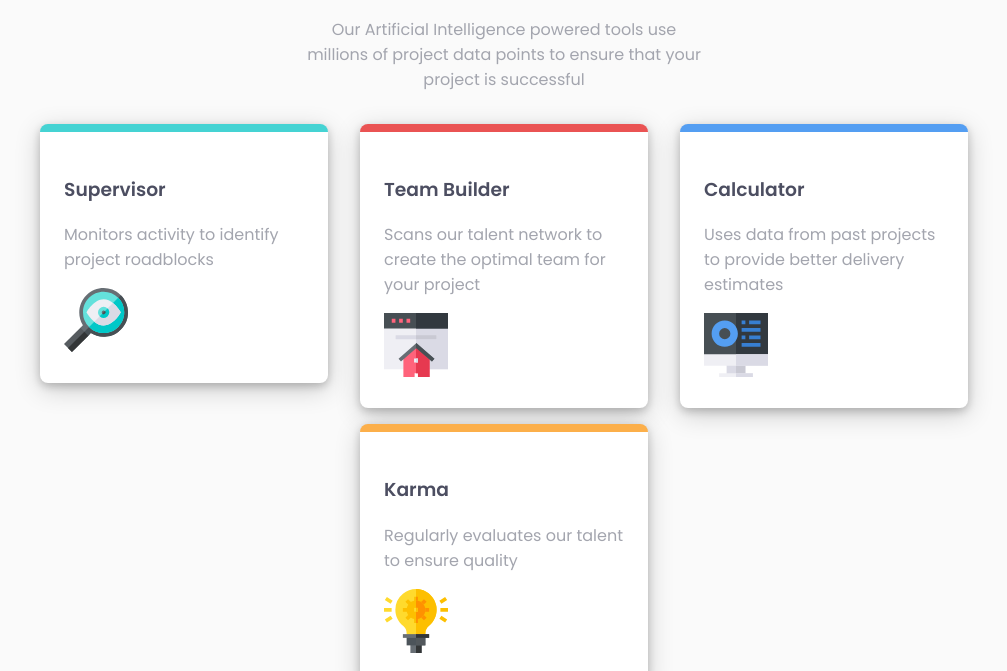
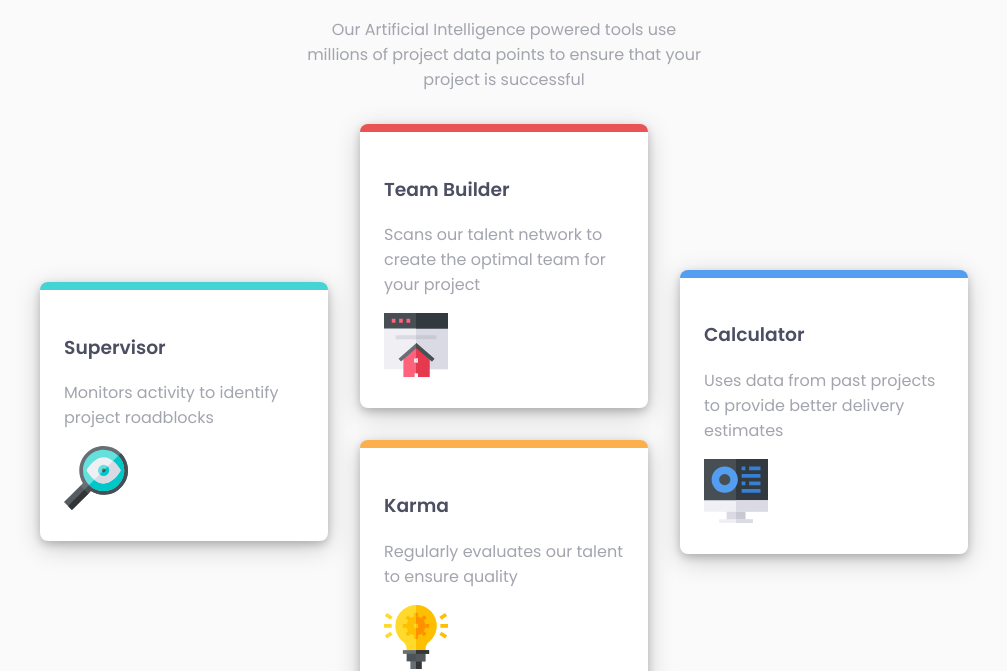
Before and after one commit to costelloeward/four-cards, a plain HTML site: page index.html in a window 1280 px wide. Shown: the part 153-824 px from the top of the page, without its empty margins (136-1143 px from the left). Drawn offline with Linux system fonts and the light colour scheme.

Commit message:
give postions to sections using grid-area properties

```diff
--- a/index.html
+++ b/index.html
@@ -25,7 +25,7 @@
 </header>
 
 <main>
-  <div class="col">
+  <!-- <div class="col"> -->
     <section class="supervisor">
       <h3>Supervisor</h3>
       <p>
@@ -33,8 +33,8 @@
       </p>
       <img src="images/icon-supervisor.svg">
     </section>
-  </div>
-  <div class="col">
+  <!-- </div> -->
+  <!-- <div class="col"> -->
     <section class="team-builder">
       <h3>Team Builder</h3>
         <p>
@@ -50,8 +50,8 @@
       </p>
       <img src="images/icon-karma.svg">
     </section>
-  </div>
-  <div class="col">
+  <!-- </div> -->
+  <!-- <div class="col"> -->
     <section class="calculator">
       <h3>Calculator</h3>
       <p>
@@ -59,7 +59,7 @@
       </p>
       <img src="images/icon-calculator.svg">
     </section>
-  </div>
+  <!-- </div> -->
 </main>
   </div>
 
--- a/styles.css
+++ b/styles.css
@@ -1,15 +1,15 @@
-:root{
+:root {
   /* colours */
-  --red:hsl(0, 78%, 62%);
-  --cyan:hsl(180, 62%, 55%);
-  --orange:hsl(34, 97%, 64%);
+  --red: hsl(0, 78%, 62%);
+  --cyan: hsl(180, 62%, 55%);
+  --orange: hsl(34, 97%, 64%);
   --blue: hsl(212, 86%, 64%);
-  --dark-grey:hsl(234, 12%, 34%);
-  --grey:hsl(229, 6%, 66%);
-  --light-grey:hsl(0, 0%, 98%);
+  --dark-grey: hsl(234, 12%, 34%);
+  --grey: hsl(229, 6%, 66%);
+  --light-grey: hsl(0, 0%, 98%);
 }
 
-body{
+body {
   background-color: var(--light-grey);
   color: var(--grey);
   font-family: 'Poppins', sans-serif;
@@ -17,53 +17,70 @@ body{
   text-align: center;
 }
 
-.container{
+.container {
   margin: auto;
   max-width: 30rem;
 }
-header{
+
+header {
   margin: auto;
   max-width: 25rem;
 }
-h1{
+
+h1 {
   font-weight: 200;
 }
-h2,h3{
+
+h2, h3 {
   color: var(--dark-grey);
   font-weight: 600;
 }
 
-section{
+section {
   background-color: white;
   border-radius: 0.5rem;
-   box-shadow: 0 0.2rem 0.5rem 0 rgba(0, 0, 0, 0.2), 0 0.4rem 1.6rem 0 rgba(0, 0, 0, 0.19);
+  box-shadow: 0 0.2rem 0.5rem 0 rgba(0, 0, 0, 0.2), 0 0.4rem 1.6rem 0 rgba(0, 0, 0, 0.19);
   margin: 1rem;
   padding: 1.5rem;
   text-align: left;
 }
-.supervisor{
+
+.supervisor {
+  align-self: center;
   border-top: 0.5rem solid var(--cyan);
+  grid-area: card1;
 }
-.team-builder{
+
+.team-builder {
   border-top: 0.5rem solid var(--red);
+  grid-area: card2;
 }
-.karma{
+
+.karma {
   border-top: 0.5rem solid var(--orange);
+  grid-area: card3;
 }
-.calculator{
+
+.calculator {
+  align-self: center;
   border-top: 0.5rem solid var(--blue);
+  grid-area: card4;
 }
-footer{
+
+footer {
   margin-top: 5rem;
 }
 
-@media(min-width:64rem){
-  .container{
+@media(min-width:64rem) {
+  .container {
     max-width: 60rem;
   }
-  main{
+
+  main {
     display: grid;
-    grid-template-columns: repeat(auto-fit, minmax(20rem, 1fr));
+    grid-template-columns: repeat(3, 1fr);
+    grid-template-areas:
+      "card1 card2 card4"
+      "card1 card3 card4";
   }
-
 }
```
